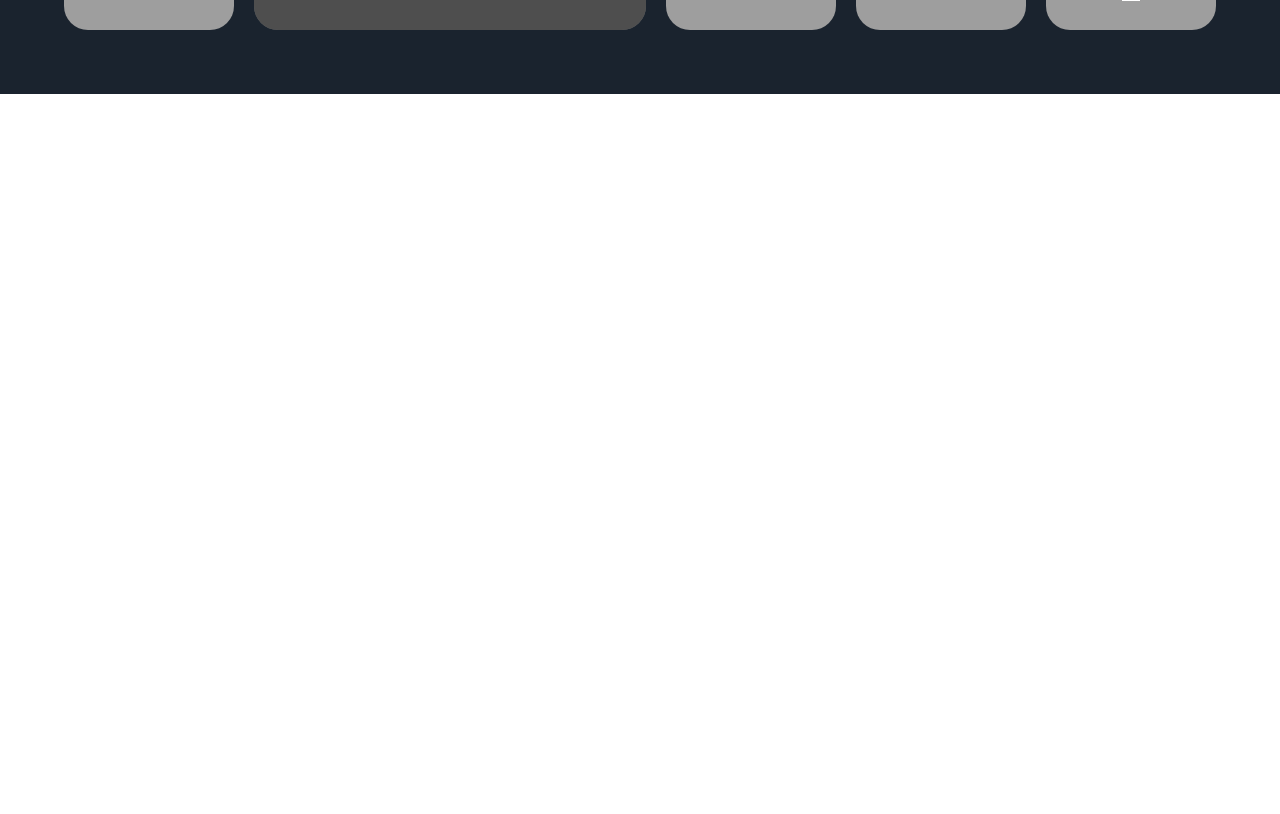
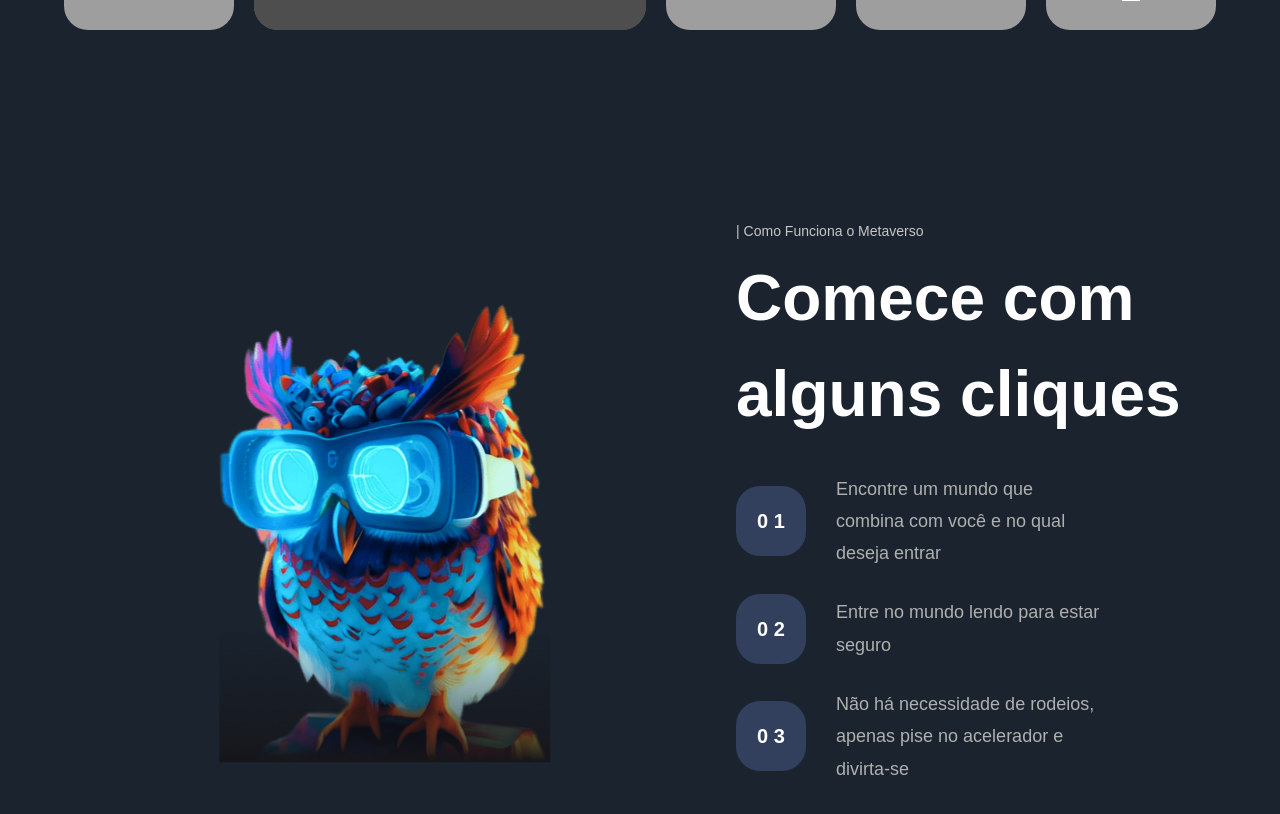
Before and after one commit to Jezebel1990/metaverse, a Next.js app: page / in a window 1280 px wide. Shown: the part 2555-3369 px from the top of the page. Before the commit the page ends 2649 px from the top, so only its background shows below. Built offline with nearby package versions, Linux system fonts and the light colour scheme; grey boxes are pictures that could not be loaded; a web font is replaced by a local one.

Commit message:
add section get started

```diff
--- a/app/page.tsx
+++ b/app/page.tsx
@@ -2,6 +2,7 @@ import  Navbar  from '../components/Navbar';
 import Explore  from '../sections/Explore';
 import Hero from '../sections/Hero';
 import About from '../sections/About';
+import GetStarted from '../sections/GetStarted';
 
 const Page = () => (
   <div className="bg-primary-black overflow-hidden">
@@ -12,6 +13,9 @@ const Page = () => (
  <div className="gradient-03 z-0" />
  <Explore />
  </div>
+ <div className="relative">
+<GetStarted />
+ </div>
   </div>
 );
 
--- /dev/null
+++ b/components/StartSteps.tsx
@@ -0,0 +1,18 @@
+import styles from '../styles';
+
+const StartSteps = ({ number, text }) => (
+  <div className={`${styles.flexCenter} flex-row`}>
+    <div
+      className={`${styles.flexCenter} w-[70px] h-[70px] rounded-[24px] bg-[#323F5D]`}
+    >
+      <p className="font-bold text-[20px] text-white">
+        {number}
+      </p>
+    </div>
+    <p className="flex-1 ml-[30px] font-normal text-[18px] text-[#B0B0B0] leading-[32.4px]">
+      {text}
+    </p>
+  </div>
+);
+
+export default StartSteps;
--- a/constants/index.ts
+++ b/constants/index.ts
@@ -11,31 +11,16 @@ export const exploreWorlds = [
         imgUrl: '/planet-02.png',
         title: 'Satoru Gojo',
     },
-    // {
-    //     id: 'world-3',
-    //     imgUrl: '/planet-03.png',
-    //     title: 'Autônomo ',
-    // },
     {
         id: 'world-4',
         imgUrl: '/planet-04.png',
         title: 'Digital ',
     },
-    // {
-    //     id: 'world-5',
-    //     imgUrl: '/planet-05.png',
-    //     title: 'Cidade Virtual ',
-    // },
     {
         id: 'world-6',
         imgUrl: '/planet-06.png',
         title: 'Avatar',
     },
-    // {
-    //     id: 'world-7',
-    //     imgUrl: '/planet-07.png',
-    //     title: 'Disney',
-    // },
     // {
     //     id: 'world-8',
     //     imgUrl: '/planet-08.png',
@@ -46,4 +31,71 @@ export const exploreWorlds = [
         imgUrl: '/planet-09.png',
         title: 'Holográfico',
     },
-]
+];
+
+export const startingFeatures = [
+ 'Encontre um mundo que combina com você e no qual deseja entrar',
+  'Entre no mundo lendo para estar seguro',
+  'Não há necessidade de rodeios, apenas pise no acelerador e divirta-se',
+];
+
+
+export const newFeatures = [
+    {
+      imgUrl: '/vrpano.svg',
+      title: 'Um novo mundo',
+      subtitle:
+          'Temos a atualização mais recente com o novo mundo para você experimentar',
+    },
+    {
+      imgUrl: '/headset.svg',
+      title: 'Mais realista',
+      subtitle:
+          'Na última atualização, seus olhos ficarão estreitos, tornando o mundo mais real do que nunca',
+    },
+  ];
+
+  export const insights = [
+    {
+      imgUrl: '/planet-03.png',
+      title: 'O lançamento do Metaverso automotivo',
+      subtitle:
+          'O objetivo deste carro é que as pessoas a bordo possam viajar não apenas no mundo físico mas também nos virtuais.',
+    },
+    {
+      imgUrl: '/planet-05.png',
+      title: 'As cidades futuristas no metaverso',
+      subtitle:
+          'Mais que um espaço digital, o metaverso é um ambiente virtual onde as pessoas podem interagir e fazer atividades típicas do mundo físico.',
+    },
+    {
+      imgUrl: '/planet-07.png',
+      title: 'Uma aventura marítima: Disney Uncharted Adventure',
+      subtitle:
+          'Esta é, uma jornada multidimensional com os personagens mais icônicos da Disney e da Pixar, como Moana, Tiana, Peter Pan, Nemo, entre outros.',
+    },
+  ];
+
+
+
+
+
+
+  export const socials = [
+    {
+      name: 'twitter',
+      url: '/twitter.svg',
+    },
+    {
+      name: 'linkedin',
+      url: '/linkedin.svg',
+    },
+    {
+      name: 'instagram',
+      url: '/instagram.svg',
+    },
+    {
+      name: 'facebook',
+      url: '/facebook.svg',
+    },
+  ];
--- /dev/null
+++ b/sections/GetStarted.tsx
@@ -0,0 +1,50 @@
+'use client';
+
+import { motion } from 'framer-motion';
+import styles from '../styles';
+import { startingFeatures } from '../constants';
+import { TitleText, TypingText } from '../components/CustomTexts';
+import StartSteps  from '../components/StartSteps';
+import { staggerContainer, fadeIn, planetVariants } from '../utils/motion';
+
+
+const GetStarted = () => (
+<section className={`${styles.paddings} relative z-10`}>
+<motion.div
+   variants={staggerContainer}
+   initial="hidden"
+   whileInView="show"
+   viewport={{ once: false, amount: 0.25}}
+   className={`${styles.innerWidth} mx-auto flex lg:flex-row flex-col gap-8`}
+>
+<motion.div
+        variants={planetVariants('left')}
+        className={`flex-1 ${styles.flexCenter}`}
+      >
+<img
+  src="/get-started.png"
+  alt="get-started"
+  className="w-[75%] h-[75%] object-contain"
+/>
+</motion.div>
+<motion.div
+ variants={fadeIn('left', 'tween',0.2, 1)}
+ className="flex-[0.75] flex justify-center flex-col"
+>
+ <TypingText title="| Como Funciona o Metaverso" />
+<TitleText title={<>Comece com alguns cliques</>} />
+<div className="mt-[31px] flex flex-col max-w-[370px] gap-[24px]">
+
+  {startingFeatures.map((feature, index) => (
+    <StartSteps
+    key={feature}
+    number={`${index < 10? '0' : ''} ${index + 1}`}
+    text={feature}
+    />
+  ))}
+</div>
+</motion.div>
+</motion.div>
+</section>
+);
+export default GetStarted;
```
